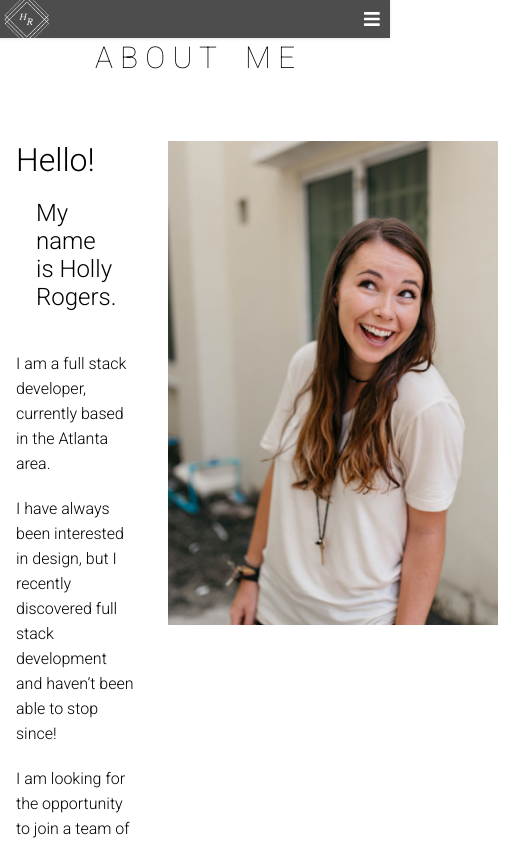
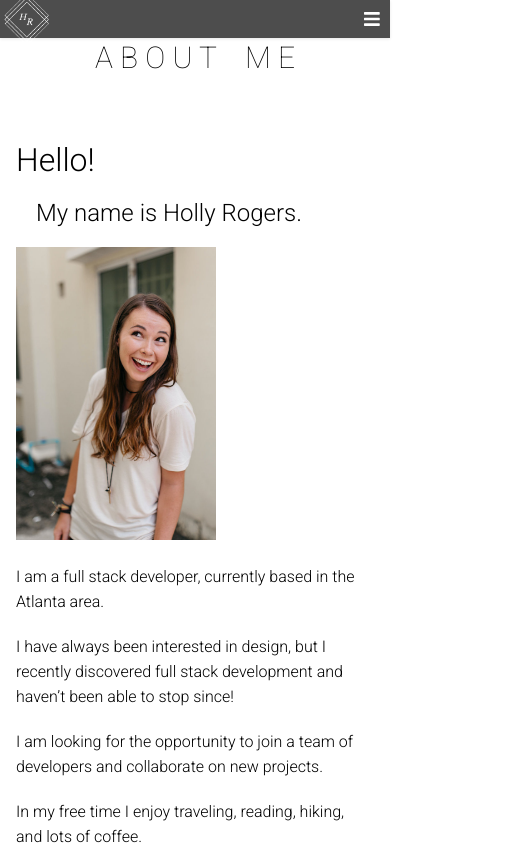
Before and after one commit to holly257/portfolio, a React (Create React App) app: page /about in a window 390 px wide. Shown: the top 845 px of the page, 514 px wide, since content can reach past the window. Built offline with nearby package versions, Linux system fonts and the light colour scheme.

Commit message:
revised for mobile view - temporary

```diff
--- a/src/Routes/About/AboutPage.css
+++ b/src/Routes/About/AboutPage.css
@@ -32,5 +32,5 @@
 }
 
 #about-img {
-    width: 330px;
+    width: 200px;
 }
--- a/src/Routes/About/AboutPage.js
+++ b/src/Routes/About/AboutPage.js
@@ -4,7 +4,7 @@ import './AboutPage.css';
 function AboutPage() {
     return (
         <main>
-            <div id="about-me">A B O U T &nbsp;&nbsp; M E</div>
+            {/* <div id="about-me">A B O U T &nbsp;&nbsp; M E</div>
             <div id="about-page">
                 <span className="split">
                     <h1 id="about-header">Hello!</h1>
@@ -30,6 +30,31 @@ function AboutPage() {
                 <span className="split">
                     <img id="about-img" src="/img/Holly1.jpg" alt="Hey! I am Holly."></img>
                 </span>
+            </div> */}
+            <div id="about-me">A B O U T &nbsp;&nbsp; M E</div>
+            <div id="about-page">
+                <span className="split">
+                    <h1 id="about-header">Hello!</h1>
+                    <h2 id="about-intro">My name is Holly Rogers.</h2>
+                    <img id="about-img" src="/img/Holly1.jpg" alt="Hey! I am Holly."></img>
+                    <h4 className="about">
+                        I am a full stack developer, currently based in the Atlanta area.{' '}
+                    </h4>
+                    <h4 className="about">
+                        I have always been interested in design, but I recently discovered full
+                        stack development and haven’t been able to stop since!
+                    </h4>
+                    <h4 className="about">
+                        I am looking for the opportunity to join a team of developers and
+                        collaborate on new projects.
+                    </h4>
+                    <h4 className="about">
+                        In my free time I enjoy traveling, reading, hiking, and lots of coffee.
+                    </h4>
+                    <h4 className="about">
+                        Feel free to reach out or browse some of my projects below!
+                    </h4>
+                </span>
             </div>
         </main>
     );
```
